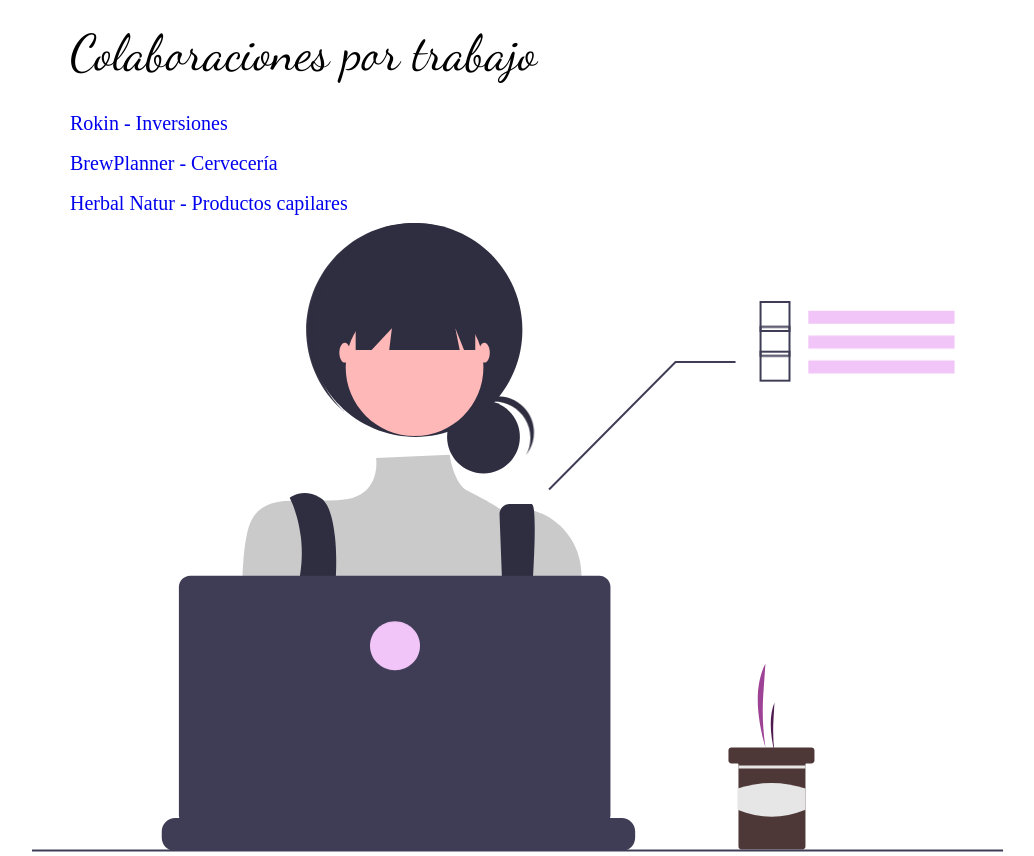
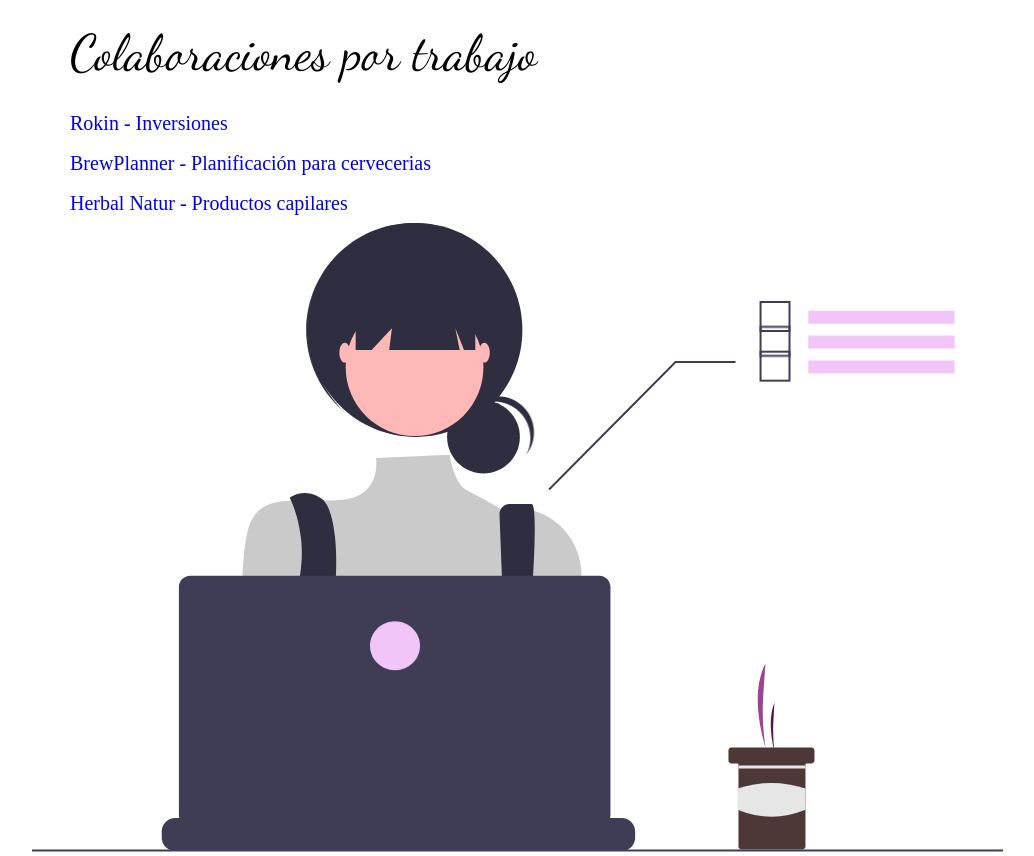
Before and after one commit to wandasscarpato/Portfolio, a plain HTML site: page index.html in a window 1280 px wide. Shown: the part 3272-4128 px from the top of the page, without its empty margins (122-1156 px from the left). Drawn offline with Linux system fonts and the light colour scheme.

Commit message:
fix:text

```diff
--- a/index.html
+++ b/index.html
@@ -278,7 +278,7 @@
         <div>Colaboraciones por trabajo</div>
         <ul>
             <li><a href="https://rokinapp.com/">Rokin - Inversiones</a></li>
-            <li><a href="https://www.brewplanner.com/">BrewPlanner - Cervecería</a></li>
+            <li><a href="https://www.brewplanner.com/">BrewPlanner - Planificación para cervecerias</a></li>
             <li><a href="https://herbalnatur.netlify.app/">Herbal Natur - Productos capilares</a></li>
         </ul>
 
```
